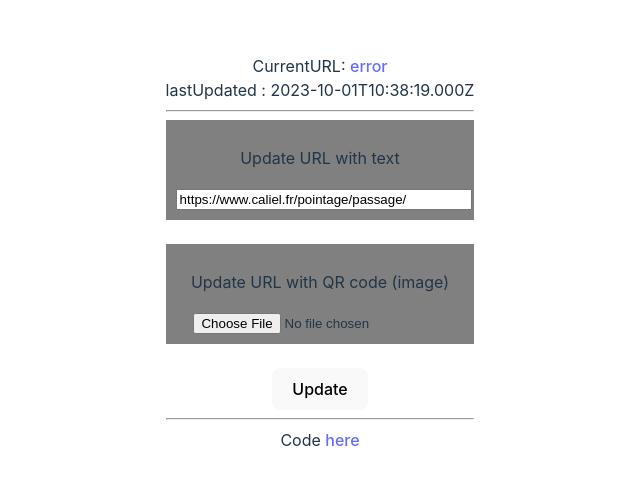
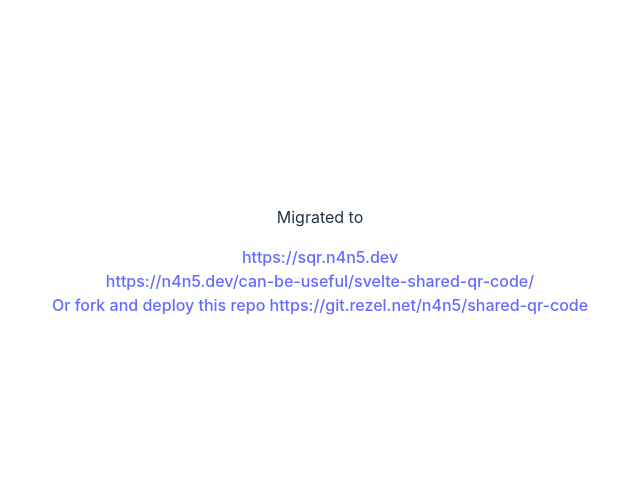
Before and after one commit to Its-Just-Nans/shared-qr-code, a Svelte app: page / in a window 1280 px wide. Shown: the part 147-632 px from the top of the page, without its empty margins (320-960 px from the left). Built offline with nearby package versions, Linux system fonts and the light colour scheme; no server answers.

Commit message:
Update App.svelte

```diff
--- a/src/App.svelte
+++ b/src/App.svelte
@@ -1,119 +1,10 @@
-<script lang="ts">
-    import { readURL, writeURL, defaultURL } from "./api";
-    import { BarcodeDetector as BarcodeDetectorPolyfill } from "barcode-detector/pure";
-
-    let currentUrl = "";
-    let currentDate = "";
-    readURL().then(({ url, date }) => {
-        currentUrl = url;
-        currentDate = date;
-    });
-    let newUrl = defaultURL;
-    let showButton = true;
-    let files;
-    let errors = "";
-    const readQRCode = async (data) => {
-        return new Promise((resolve, reject) => {
-            const barcodeDetector = new BarcodeDetectorPolyfill();
-            barcodeDetector
-                .detect(data)
-                .then((barcodes) => {
-                    resolve(barcodes);
-                })
-                .catch((e) => {
-                    errors += e;
-                    resolve([]);
-                });
-        });
-    };
-</script>
-
 <main>
     <div>
-        <span> CurrentURL: </span>
-        <a href={currentUrl} target="_blank">{currentUrl || "loading..."}</a>
+        <p>Migrated to</p>
+        <a href="https://sqr.n4n5.dev" target="_blank">https://sqr.n4n5.dev</a>
         <br />
-        <span>lastUpdated :</span>
-        <span>{currentDate || "loading..."}</span>
-    </div>
-    <hr />
-    <div class="type">
-        <p>Update URL with text</p>
-        <input class="i-text" type="text" bind:value={newUrl} />
-    </div>
-    <br />
-    <div class="type">
-        <p>Update URL with QR code (image)</p>
-        <input type="file" bind:files on:input={() => {}} />
-    </div>
-    <br />
-    {#if showButton}
-        <button
-            on:click={async () => {
-                try {
-                    let toUpdate = "";
-                    if (files && files[0]) {
-                        errors += "Reading QR code...\n";
-                        const urls = await readQRCode(files[0]);
-                        errors += "Finished\n";
-                        if (urls.length > 0) {
-                            toUpdate = urls[0].rawValue;
-                        } else {
-                            errors += "No QR code found\n";
-                        }
-                    } else {
-                        errors = "";
-                        toUpdate = newUrl;
-                    }
-                    if (!toUpdate || toUpdate === "") {
-                        errors += "Please enter a valid URL";
-                        return;
-                    }
-                    if (!toUpdate.startsWith("http")) {
-                        toUpdate += "https://";
-                    }
-                    if (!toUpdate.startsWith(defaultURL)) {
-                        errors += `URL doesn't start with ${defaultURL}`;
-                        return;
-                    }
-                    if (toUpdate.length < defaultURL.length + 1) {
-                        errors += `URL is too short`;
-                        return;
-                    }
-                    showButton = false;
-                    const ans = await writeURL(toUpdate);
-                    currentUrl = ans.url;
-                    currentDate = ans.date;
-                    newUrl = "";
-                    showButton = true;
-                } catch (e) {
-                    errors += e;
-                }
-            }}>Update</button
-        >
-    {:else}
-        <p>Updating...</p>
-    {/if}
-    <br />
-    <span class="errors">{errors}</span>
-    <hr />
-    <div>
-        <span>Code <a href="https://github.com/its-just-nans/shared-qr-code/">here</a></span>
+        <a href="https://n4n5.dev/can-be-useful/svelte-shared-qr-code/" target="_blank">https://n4n5.dev/can-be-useful/svelte-shared-qr-code/</a>
+        <br />
+        <a href="https://git.rezel.net/n4n5/shared-qr-code"  target="_blank">Or fork and deploy this repo https://git.rezel.net/n4n5/shared-qr-code</a>
     </div>
 </main>
-
-<style>
-    .i-text {
-        width: 100%;
-    }
-    .errors {
-        color: red;
-    }
-    .type {
-        background-color: gray;
-        padding: 10px;
-    }
-    a {
-        word-break: break-all;
-    }
-</style>
```
